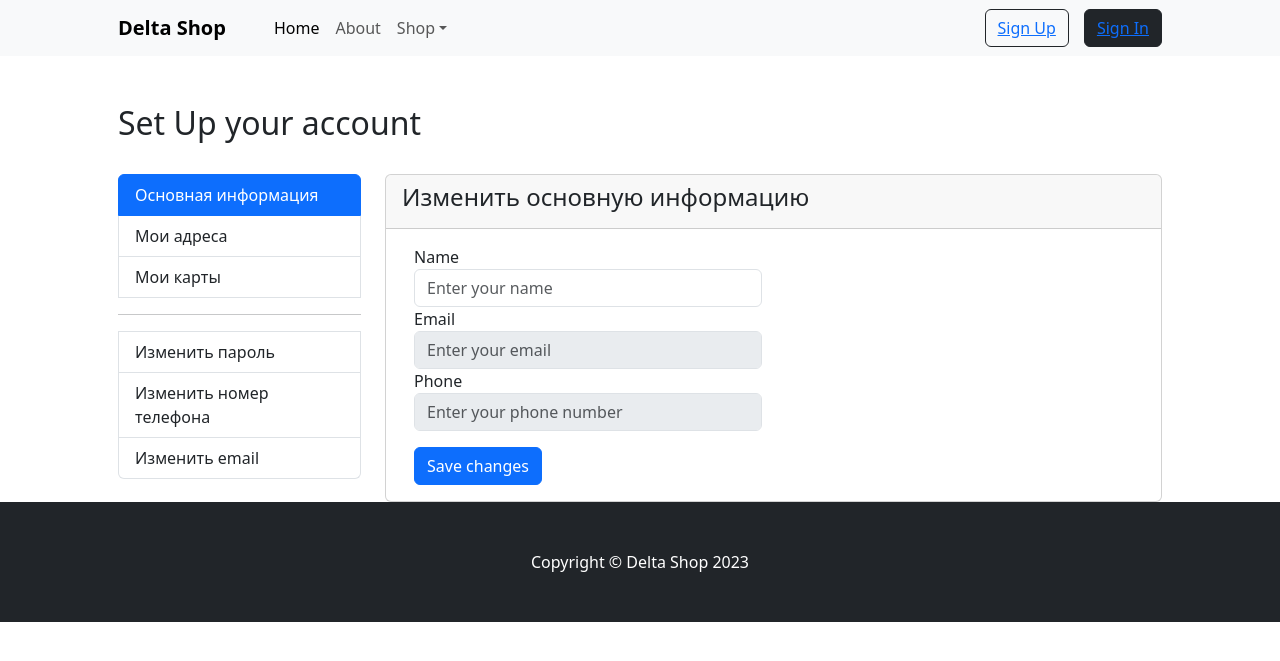
After one commit to Nurlyy/delta-shop, a PHP site: template frontend/views/account/index.php in a window 1280 px wide. The commit adds this page. Shown: the top 661 px of the page. Run offline with PHP 8.4, Linux system fonts and the light colour scheme; the template is opened without the code that fills it, so the values that code supplies are empty; some libraries are stand-ins or nearby versions.

Commit message:
Second Commit

```diff
--- a/common/models/User.php
+++ b/common/models/User.php
@@ -57,6 +57,7 @@ class User extends ActiveRecord implements IdentityInterface
         return [
             ['status', 'default', 'value' => self::STATUS_INACTIVE],
             ['status', 'in', 'range' => [self::STATUS_ACTIVE, self::STATUS_INACTIVE, self::STATUS_DELETED]],
+            [['phone'], 'string', 'max' => 255],
         ];
     }
 
@@ -111,7 +112,8 @@ class User extends ActiveRecord implements IdentityInterface
      * @param string $token verify email token
      * @return static|null
      */
-    public static function findByVerificationToken($token) {
+    public static function findByVerificationToken($token)
+    {
         return static::findOne([
             'verification_token' => $token,
             'status' => self::STATUS_INACTIVE
--- a/frontend/assets/AppAsset.php
+++ b/frontend/assets/AppAsset.php
@@ -16,12 +16,10 @@ class AppAsset extends AssetBundle
         "https://cdn.jsdelivr.net/npm/bootstrap-icons@1.5.0/font/bootstrap-icons.css",
     ];
     public $js = [
+        // "js/scripts.js",
     ];
     public $depends = [
         'yii\web\YiiAsset',
         'yii\bootstrap5\BootstrapAsset',
-        // "https://cdn.jsdelivr.net/npm/bootstrap@5.1.3/dist/js/bootstrap.bundle.min.js",
-        // "js/scripts.js",
-
     ];
 }
--- /dev/null
+++ b/frontend/views/account/index.php
@@ -0,0 +1,55 @@
+<?php
+
+// echo "hello world";
+?>
+
+<div class="container px-4 px-lg-5 mt-5 ">
+    <h2>Set Up your account</h2>
+    <br>
+    <div class="row">
+        <div class="col-3">
+            <div class="list-group">
+                <button onclick="getAccount(1)" type="button" class="list-group-item list-group-item-action active" aria-current="true">
+                    Основная информация
+                </button>
+                <button type="button" class="list-group-item list-group-item-action">Мои адреса</button>
+                <button type="button" class="list-group-item list-group-item-action">Мои карты</button>
+                <hr>
+                <button type="button" class="list-group-item list-group-item-action">Изменить пароль</button>
+                <button type="button" class="list-group-item list-group-item-action">Изменить номер телефона</button>
+                <button type="button" class="list-group-item list-group-item-action">Изменить email</button>
+            </div>
+        </div>
+        <div class="col-9">
+            <div class="card">
+                <div class="card-header">
+                    <h4>Изменить основную информацию</h4>
+                </div>
+                <div class="card-body">
+                    <div class="container">
+                        <div class="row">
+                            <div class="col-md-6">
+                                <form>
+                                    <div class="form-group">
+                                        <label for="name">Name</label>
+                                        <input type="text" class="form-control" id="name" value="<?= Yii::$app->user->identity->username ?>" placeholder="Enter your name">
+                                    </div>
+                                    <div class="form-group">
+                                        <label for="email">Email</label>
+                                        <input disabled type="email" class="form-control" id="email" value="<?= Yii::$app->user->identity->email ?>" placeholder="Enter your email">
+                                    </div>
+                                    <div class="form-group">
+                                        <label for="phone">Phone</label>
+                                        <input disabled type="tel" class="form-control" id="phone" value="<?= Yii::$app->user->identity->phone ?>" placeholder="Enter your phone number">
+                                    </div>
+
+                                    <button type="submit" class="btn btn-primary mt-3">Save changes</button>
+                                </form>
+                            </div>
+                        </div>
+                    </div>
+                </div>
+            </div>
+        </div>
+    </div>
+</div>
--- a/frontend/views/layouts/layout.php
+++ b/frontend/views/layouts/layout.php
@@ -51,10 +51,15 @@ AppAsset::register($this);
                 <?php if(!Yii::$app->user->isGuest) { ?>
 
                     <form class="d-flex">
-                        <button class="btn btn-outline-dark" type="submit">
+                        <button class="button-signup btn btn-outline-dark" type="submit">
                             <i class="bi-cart-fill me-1"></i>
-                            Cart
+                            <a class="a-signup">Cart</a>
                             <span class="badge bg-dark text-white ms-1 rounded-pill">0</span>
+                        </button>
+
+                        <button class="button-signin btn btn-dark btn-outline-dark" style="margin-left:15px;" type="submit">
+                            <i class="bi-person"></i>
+                            <a class="a-signin" href="/account/index"><?= Yii::$app->user->identity->username ?></a>
                         </button>
                     </form>
 
@@ -93,10 +98,6 @@ AppAsset::register($this);
             <p class="m-0 text-center text-white">Copyright &copy; Delta Shop 2023 </p>
         </div>
     </footer>
-    <!-- Bootstrap core JS-->
-    <script src="https://cdn.jsdelivr.net/npm/bootstrap@5.1.3/dist/js/bootstrap.bundle.min.js"></script>
-    <!-- Core theme JS-->
-    <script src="js/scripts.js"></script>
 
     <?php $this->endBody() ?>
 </body>
```
Also changed, not shown: frontend/behaviors/AccessBehavior.php (added, +31 -0 lines), frontend/controllers/AccountController.php (added, +37 -0 lines), frontend/controllers/ApiController.php (added, +27 -0 lines), frontend/web/css/site.css (+9 -0 lines), frontend/web/js/scripts.js (added, +17 -0 lines).
